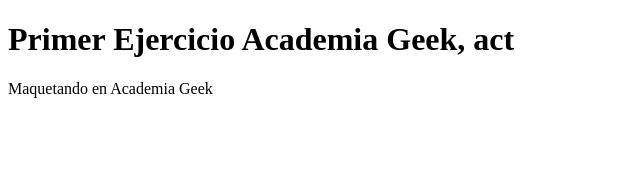
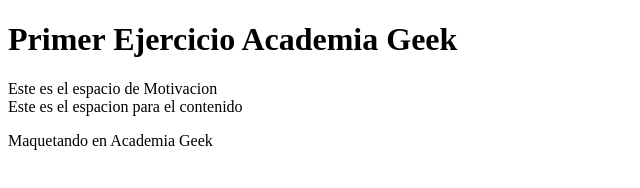
Before and after one commit to J-Roma/MyFirstProjectAG, a plain HTML site: page index.html in a window 1280 px wide. Shown: the whole page, without its empty margins (0-640 px from the left). Drawn offline with Linux system fonts and the light colour scheme.

Commit message:
Ultima Modificacion

```diff
--- a/index.html
+++ b/index.html
@@ -8,11 +8,11 @@
 </head>
 <body>
     <header>
-        <h1>Primer Ejercicio Academia Geek, act</h1>
+        <h1>Primer Ejercicio Academia Geek</h1>
     </header>
     <main>
-        <section class="motivacion"></section>
-        <section class="contenido"></section>
+        <section class="motivacion">Este es el espacio de Motivacion</section>
+        <section class="contenido">Este es el espacion para el contenido</section>
     </main>
     <footer>
         <p>
```
